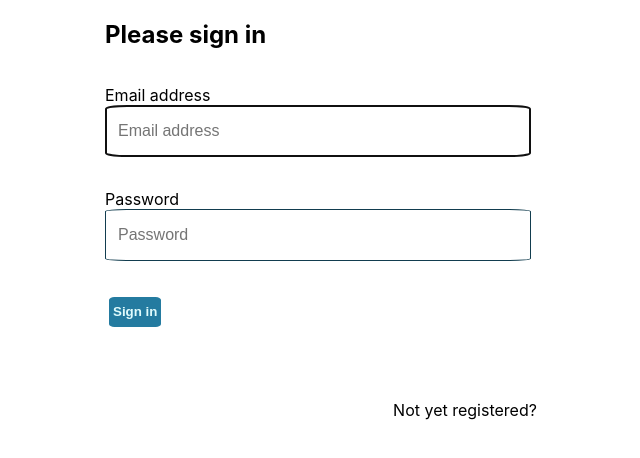
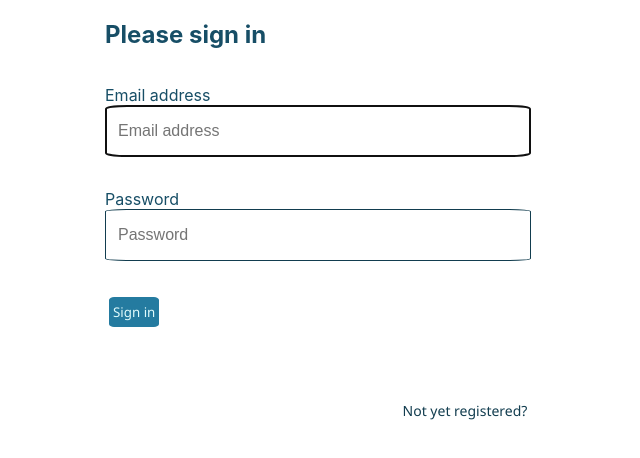
Before and after one commit to esthermcmahon/BetterMe, a React (Create React App) app: page /login in a window 1280 px wide. Shown: the top 458 px of the page, without its empty margins (175-815 px from the left). Built offline with nearby package versions, Linux system fonts and the light colour scheme.

Commit message:
updated some fonts

```diff
--- a/src/components/auth/Login.css
+++ b/src/components/auth/Login.css
@@ -44,6 +44,7 @@ fieldset {
 
 .container--login {
     text-align: center;
+    background-color: ;
 }
 
 .form--login {
@@ -52,7 +53,7 @@ fieldset {
     z-index: 1;
     min-height: 25rem;
     min-width: 45rem;
-    background-color: hsla(0,0%,100%,0.40);
+
     background-blend-mode: overlay;
     background-repeat: no-repeat;
 }
--- a/src/components/habits/ArchivedHabit.js
+++ b/src/components/habits/ArchivedHabit.js
@@ -8,7 +8,7 @@ export const SingleArchivedHabit = (props) => {
     const { restoreHabit } = useContext(HabitContext)
     return (
         <section className="singleArchivedHabit">
-        <h3>{props.habit.name}</h3>
+        <h4>{props.habit.name}</h4>
         <button onClick={() => {
         restoreHabit(props.habit.id).then(() => props.history.push("/main"))
         }} title="Add to Dashboard"><UnarchiveIcon /></button>
--- a/src/components/habits/ArchivedHabits.css
+++ b/src/components/habits/ArchivedHabits.css
@@ -6,5 +6,17 @@
     }
 
 .singleArchivedHabit {
+    display: flex;
+    justify-content: space-around;
+    margin: 0.25rem;
+    padding: 0.25rem;
 
 }
+
+h3 h4{
+    color: #174e66 !important;
+}
+
+h3 {
+    text-align: center;
+}
--- a/src/components/habits/Habit.css
+++ b/src/components/habits/Habit.css
@@ -23,7 +23,7 @@ button.habitDetailsButton {
         margin: .5rem;
         padding: .5rem;
         /* border: 1px solid black; */
-        border-radius: 3%;
+        border-radius: 5%;
 
 }
 
@@ -37,8 +37,16 @@ button.habitDetailsButton {
       background-color: white;
       padding: 0.0125rem;
       margin: 0.0125rem;
-      border-radius: 15%;
+      border-radius: 5%;
+      color: #123d4f !important;
+
   }
+  a {
+    text-decoration: none;
+    color: #123d4f !important;
+    font-size: 14px;
+    font-family: 'Segoe UI', Tahoma, Geneva, Verdana, sans-serif;
+   }
 
 
 
--- a/src/components/habits/HabitDetails.css
+++ b/src/components/habits/HabitDetails.css
@@ -1,6 +1,15 @@
 section.notesRepsContainer {
     display: flex;
+    justify-content: center;
+    margin: 0.5rem;
+    padding: 0.5rem;
 
+}
+
+.habitDetailsCard {
+    background-color: white;
+    margin: 1rem;
+    border-radius: 5%;
 }
 
 .habitDetails {
@@ -13,7 +22,7 @@ section.notesRepsContainer {
     max-width: 10rem;
     overflow: scroll;
     flex-basis: 50%;
-    margin: .25rem;
+    margin: .5rem;
     padding: .25rem;
     background-color: #DAEEF7;
     border: solid .05rem #0f3444;
@@ -24,8 +33,13 @@ section.notesRepsContainer {
     max-width: 10rem;
     overflow: scroll;
     flex-basis: 50%;
-    margin: .25rem;
+    margin: .5rem;
     padding: .25rem;
     background-color: #DAEEF7;
     border: solid .05rem #0f3444;
 }
+
+
+h3 {
+    color: #123d4f !important;
+  }
--- a/src/components/habits/HabitDetails.js
+++ b/src/components/habits/HabitDetails.js
@@ -33,6 +33,7 @@ export const HabitDetails = (props) => {
 
     return (
         <section className="habitDetails" id={habit.color.color}>
+            <div className="habitDetailsCard">
                 <h3 className="habitName">{habit.name}</h3>
                 <div className="habitDate">Start Date: {new Date(habit.startDate).toLocaleDateString('en-US')}</div>
                 <div className="habitFrequency">Frequency goal: {habit.frequency}</div>
@@ -44,19 +45,20 @@ export const HabitDetails = (props) => {
                         dateTimeDone: Date.now()
                     })
                         .then(() => props.history.push("/main"))
-            }}><DoneIcon className="materialUIButton"/></button>
+                }}><DoneIcon className="materialUIButton" /></button>
                 <button onClick={() => {
                     props.history.push(`/habits/${habit.id}/addHabitReps`)
-            }} title="Add Previous Reps"><AddBoxIcon className="materialUIButton"/></button>
+                }} title="Add Previous Reps"><AddBoxIcon className="materialUIButton" /></button>
 
-            <button onClick={() => deleteHabit(habit.id).then(() => props.history.push("/main"))}><DeleteIcon className="materialUIButton"/></button>
-            <button onClick={() => archiveHabit(habit.id).then(() => props.history.push("/habits/archivedHabits"))} title="Save For Later"><ArchiveIcon className="materialUIButton"/></button>
+                <button onClick={() => deleteHabit(habit.id).then(() => props.history.push("/main"))}><DeleteIcon className="materialUIButton" /></button>
+                <button onClick={() => archiveHabit(habit.id).then(() => props.history.push("/habits/archivedHabits"))} title="Save For Later"><ArchiveIcon className="materialUIButton" /></button>
                 <button onClick={() => {
                     props.history.push(`/habits/edit/${habit.id}`)
-            }}><EditIcon className="materialUIButton"/></button>
+                }}><EditIcon className="materialUIButton" /></button>
                 <button onClick={() => {
                     props.history.push(`/habits/${habit.id}/notes/create`)
-            }} title="Add a Note"><NoteAddIcon className="materialUIButton"/></button>
+                }} title="Add a Note"><NoteAddIcon className="materialUIButton" /></button>
+            </div>
         </section>
     )
 }
--- /dev/null
+++ b/src/components/habits/HabitForm.css
@@ -0,0 +1,7 @@
+h2 {
+    color: #174e66 !important;
+}
+
+div {
+    color: #174e66 !important;
+}
--- a/src/components/habits/HabitForm.js
+++ b/src/components/habits/HabitForm.js
@@ -1,6 +1,7 @@
 import React, { useContext, useEffect, useState } from "react"
 import { HabitContext } from "./HabitProvider"
 import { ColorContext } from "../colors/ColorProvider"
+import "./HabitForm.css"
 
 
 export const HabitForm = (props) => {
--- a/src/index.css
+++ b/src/index.css
@@ -12,10 +12,7 @@ code {
   font-family: source-code-pro, Menlo, Monaco, Consolas, 'Courier New',
     monospace;
 }
-a {
- text-decoration: none;
- color: black;
-}
+
 
 header {
   margin: 0rem;
@@ -32,8 +29,8 @@ button {
   margin: .25rem !important;
   padding: .25rem !important;
   border-radius: 10% !important;
-  font-weight: bold;
   height: 30px !important;
+  font-family: 'Segoe UI', Tahoma, Geneva, Verdana, sans-serif !important;
 
 }
 
```
Lines whose indentation alone changed are shown as unchanged.
